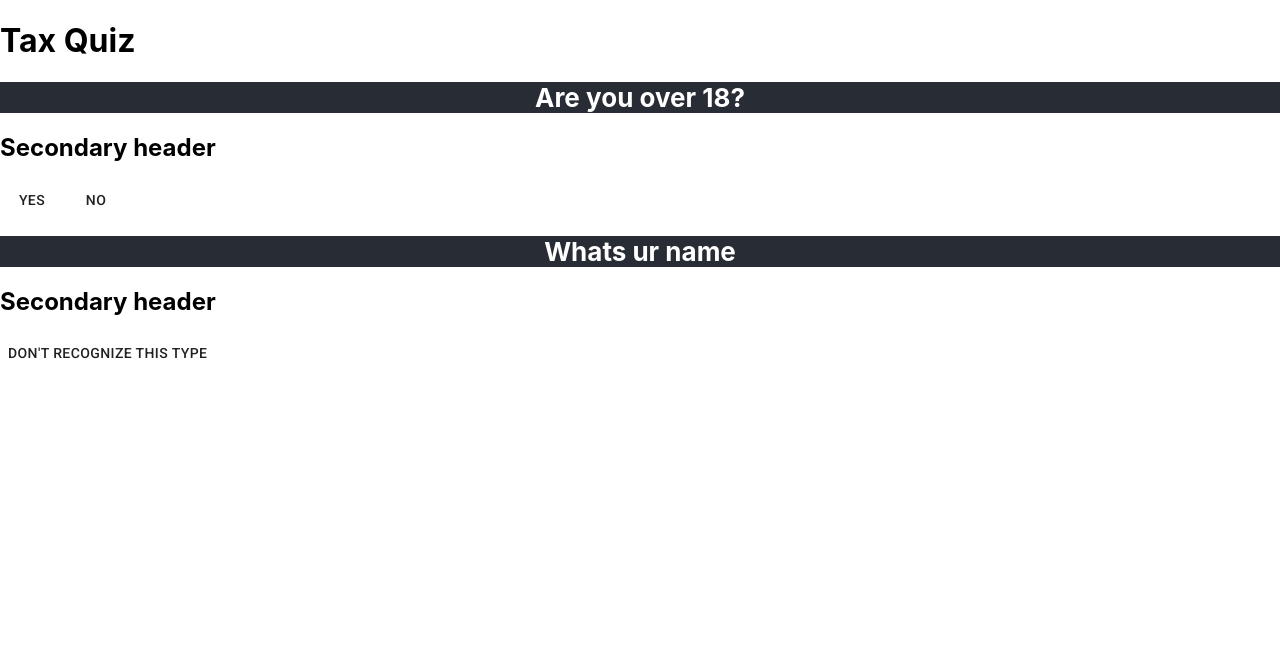
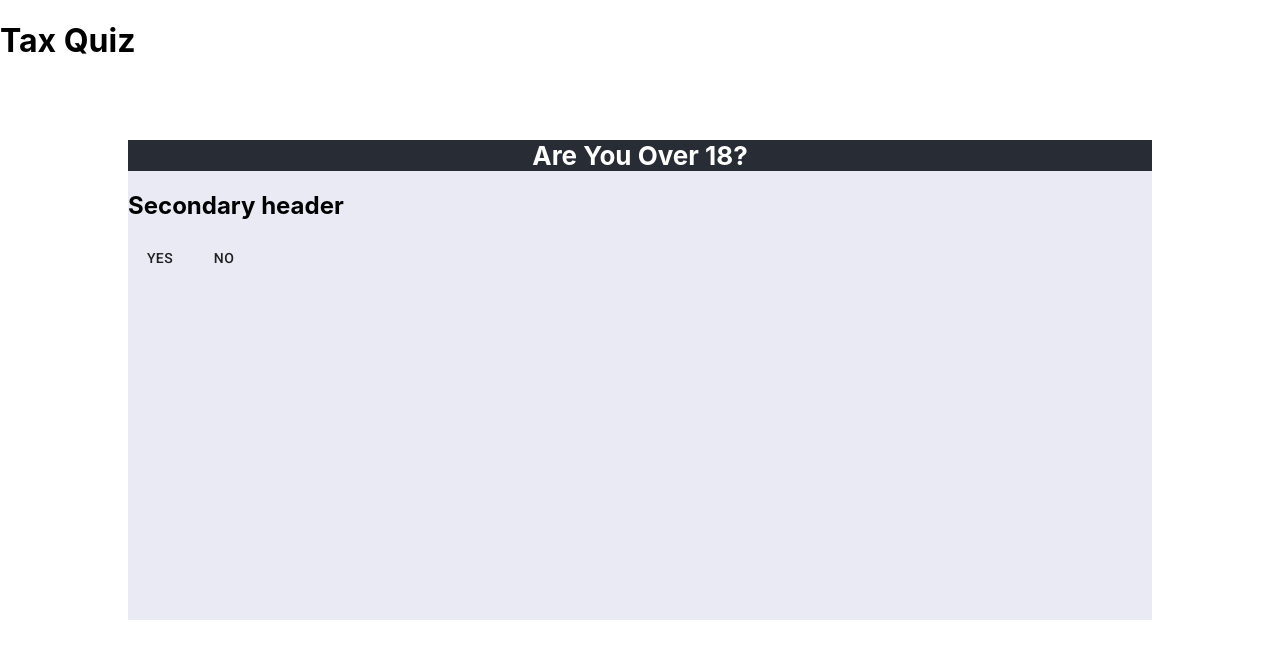
Before and after one commit to Hennmeister/TaxHax, a React (Create React App) app: page /tax-quiz in a window 1280 px wide. Shown: the top 658 px of the page. Built offline with nearby package versions, Linux system fonts and the light colour scheme.

Commit message:
basic quiz logic

```diff
--- a/package.json
+++ b/package.json
@@ -7,6 +7,7 @@
     "@testing-library/jest-dom": "^5.11.4",
     "@testing-library/react": "^11.1.0",
     "@testing-library/user-event": "^12.1.10",
+    "animate.css": "^4.1.1",
     "react": "^17.0.1",
     "react-dom": "^17.0.1",
     "react-router-dom": "^5.2.0",
--- a/src/tax_quiz/Question.js
+++ b/src/tax_quiz/Question.js
@@ -4,11 +4,27 @@ import classes from './Question.module.css'
 import { Box, Button } from '@material-ui/core'
 
 export default class Question extends Component {
+    state = {
+        InAnimation: false,
+    }
+
+    clickHandler = () => {
+        this.setState({InAnimation: true}, () => setTimeout(() => {
+            this.setState({InAnimation: false})
+            this.props.responseHandler()
+        }, 750))
+    }
+
     render() {
+        let boxClasses = [ classes.QuestionBox ]
+        if(this.state.InAnimation) {
+            boxClasses.push(classes.SlideTransition)
+        }
+
         const responseButtons =
             this.props.responseType === 'yn' ? (
                 <Box>
-                    <Button>Yes</Button>
+                    <Button onClick={this.clickHandler}>Yes</Button>
                     <Button>No</Button>
                 </Box>
             ) : (
@@ -16,7 +32,7 @@ export default class Question extends Component {
             )
 
         return (
-            <Box>
+            <Box className={boxClasses.join(' ')}>
                 <h1 className={classes.Question}>{this.props.q}</h1>
                 <h2>Secondary header</h2>
                 {responseButtons}
--- a/src/tax_quiz/Question.module.css
+++ b/src/tax_quiz/Question.module.css
@@ -8,3 +8,83 @@
     font-size: calc(10px + 2vmin);
     color: white;
 }
+
+.QuestionBox {
+    height: 60vh;
+    width: 80vw;
+    background-color: rgba(50, 50, 150, 0.1);
+    margin: 10vh auto;
+    animation: slideIn 2s ease-in-out;
+}
+
+.SlideTransition {
+    animation: slide 2s forwards;
+}
+
+.slideIn {
+    animation: slideIn 3s forwards;
+}
+
+.BounceIn {
+    animation: bounceIn 1.5s ease-in-out;
+}
+
+@keyframes slide {
+    0% {
+        margin-left: 10vw;
+    }
+    50% {
+        margin-left: -100vw;
+        opacity: 0;
+    }
+    51% {
+        margin-left: 100vw;
+        opacity: 1;
+    }
+    100% {
+        margin-left: 10vw;
+    }
+}
+
+@keyframes slideOut {
+    0% {
+        margin-left: 10vw;
+    }
+    100% {
+        margin-left: 100vw;
+    }
+}
+
+@keyframes slideIn {
+    0% {
+        margin-left: 100vw;
+    }
+    100% {
+        margin-left: 10vw;
+    }
+}
+
+@keyframes bounceIn {
+    0% {
+        transform: translateY(-100vh);
+    }
+    30%,
+    60%,
+    80%,
+    95%,
+    100% {
+        transform: translateY(0px);
+    }
+    45% {
+        transform: translateY(-20vh);
+    }
+    70% {
+        transform: translateY(-10vh);
+    }
+    90% {
+        transform: translateY(-5vh);
+    }
+    92.5% {
+        transform: translateY(-2.5vh);
+    }
+}
--- /dev/null
+++ b/src/tax_quiz/QuestionList.js
@@ -0,0 +1,8 @@
+const questionList = [
+    {question: "Are You Over 18?", options: ["Yes", "No"]},
+    {question: "Sample Question?", options: ["Yes", "No"]},
+    {question: "Sample Question?", options: ["Yes", "No"]},
+    {question: "Sample Question?", options: ["Yes", "No"]},
+ ]
+
+ export default questionList
--- a/src/tax_quiz/TaxQuiz.js
+++ b/src/tax_quiz/TaxQuiz.js
@@ -1,14 +1,25 @@
 import React, { Component } from 'react'
 
 import Question from './Question'
+import questionList from './QuestionList'
 
 export default class TaxQuiz extends Component {
+    state = {
+        questionIndex: 0
+    }
+
+    responseHandler = () => {
+        this.setState(prevState => ({
+            questionIndex: prevState.questionIndex + 1
+        }));
+    }
+
     render() {
         return (
             <div>
                 <h1>Tax Quiz</h1>
-                <Question q="Are you over 18?" responseType="yn"></Question>
-                <Question q="Whats ur name" responseType="other"></Question>
+                <Question responseHandler={this.responseHandler} q={questionList[this.state.questionIndex].question} responseType="yn"></Question>
+                { /* <Question q="Whats ur name" responseType="other"></Question> */}
             </div>
         )
     }
```
Also changed, not shown: 1 other file (tests, documents, lock files or other folders).
